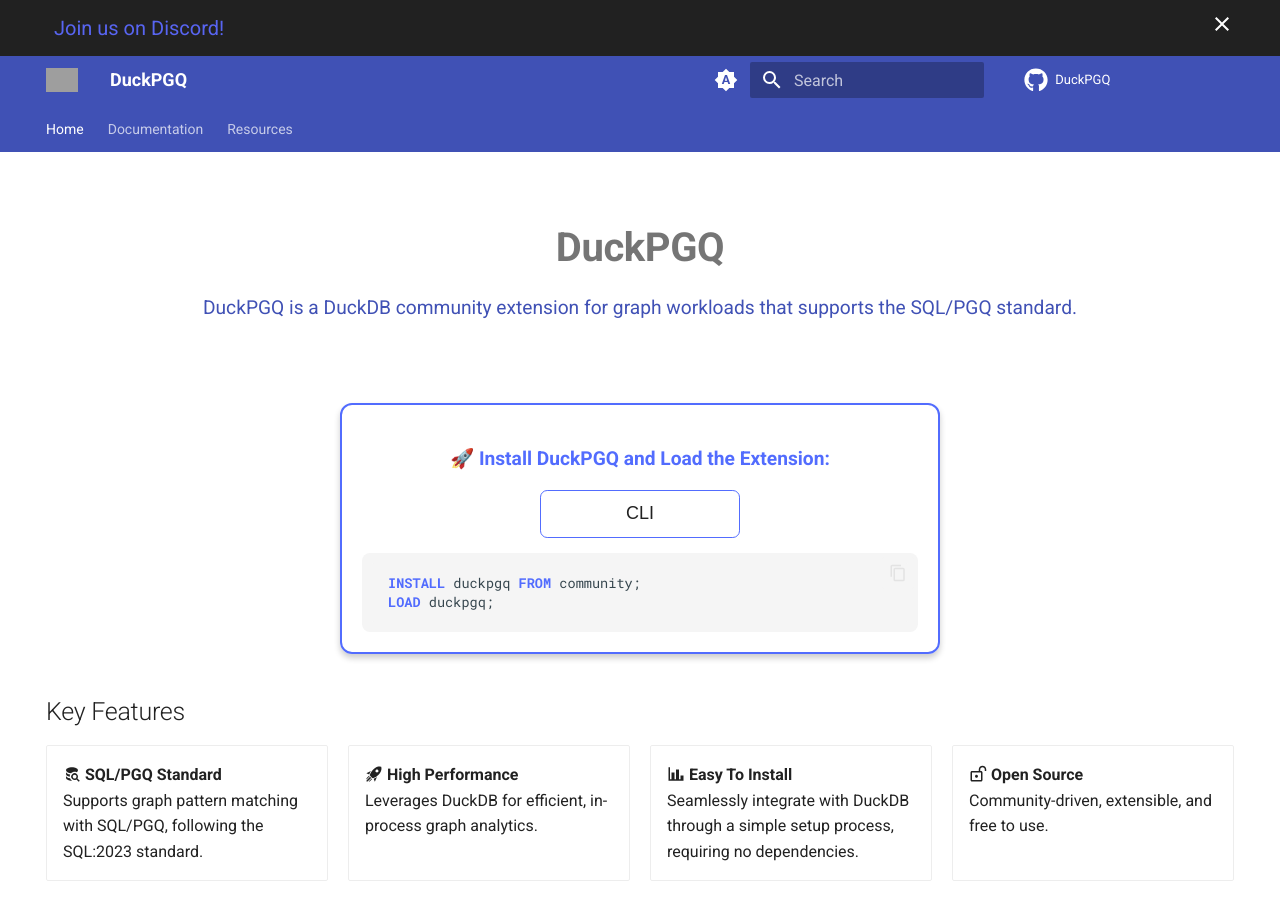
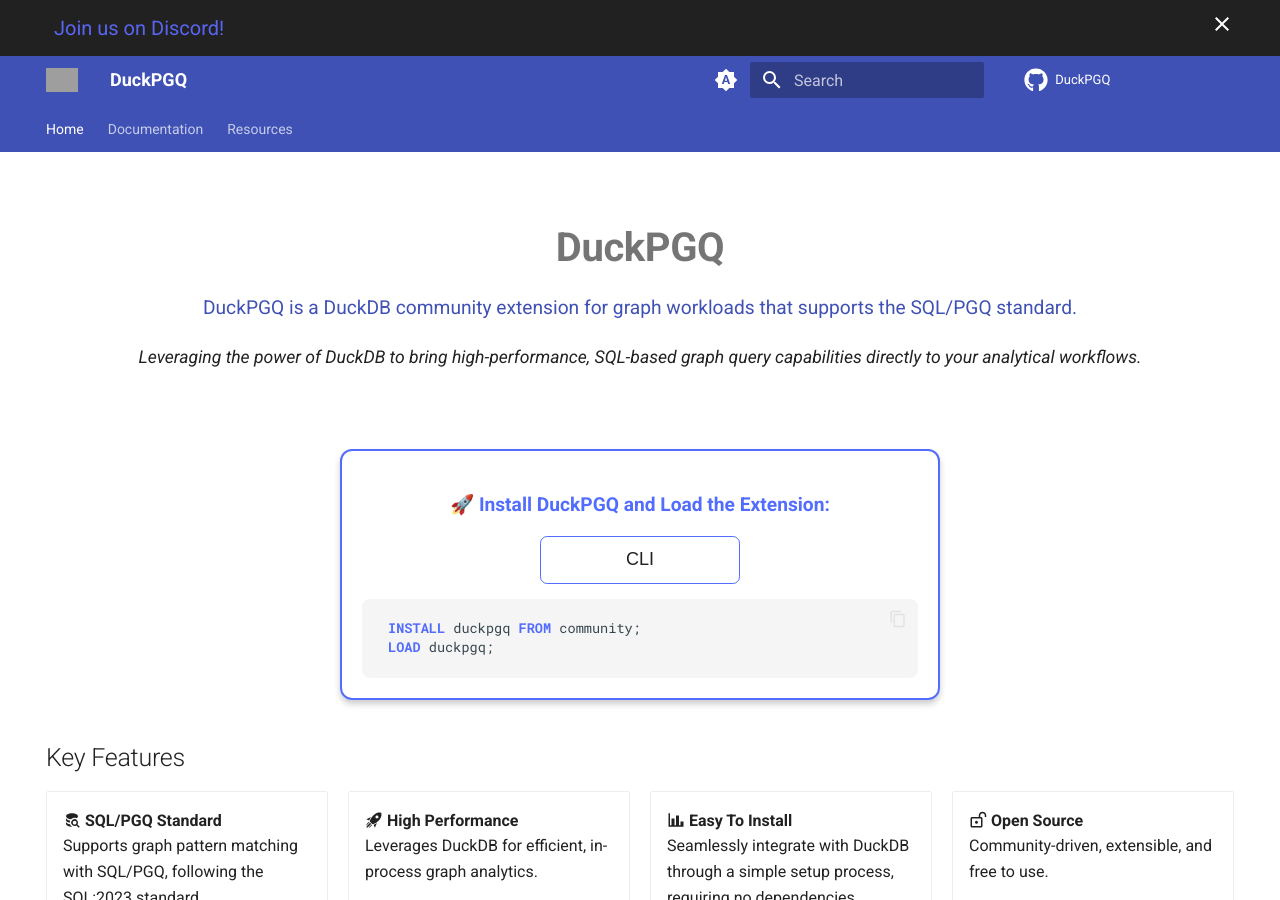
Before and after one commit to Dtenwolde/duckpgq-docs, an MkDocs documentation site: the page built from docs/index.md, in a window 1280 px wide and 900 px high. Built offline with MkDocs 1.6.1 and Material for MkDocs 9.7.7, drawn with Linux system fonts in a browser that asks for light colours; nearby versions of some CDN libraries; comment, search, counter and statistics services are not loaded; grey boxes are pictures that could not be loaded.

Commit message:
Add subtext back in

```diff
--- a/docs/index.md
+++ b/docs/index.md
@@ -8,6 +8,9 @@ hide:
   <h1 style="font-size: 2.5em; font-weight: bold; margin-bottom: 10px;">DuckPGQ</h1>
   <p style="font-size: 1.2em; color: var(--md-primary-fg-color);">
     DuckPGQ is a DuckDB community extension for graph workloads that supports the SQL/PGQ standard.
+  </p>
+  <p style="font-size: 1.1em; color: var(--md-default-fg-color); margin-top: 10px; font-style: italic;">
+    Leveraging the power of DuckDB to bring high-performance, SQL-based graph query capabilities directly to your analytical workflows.
   </p>
 </div>
 
```
